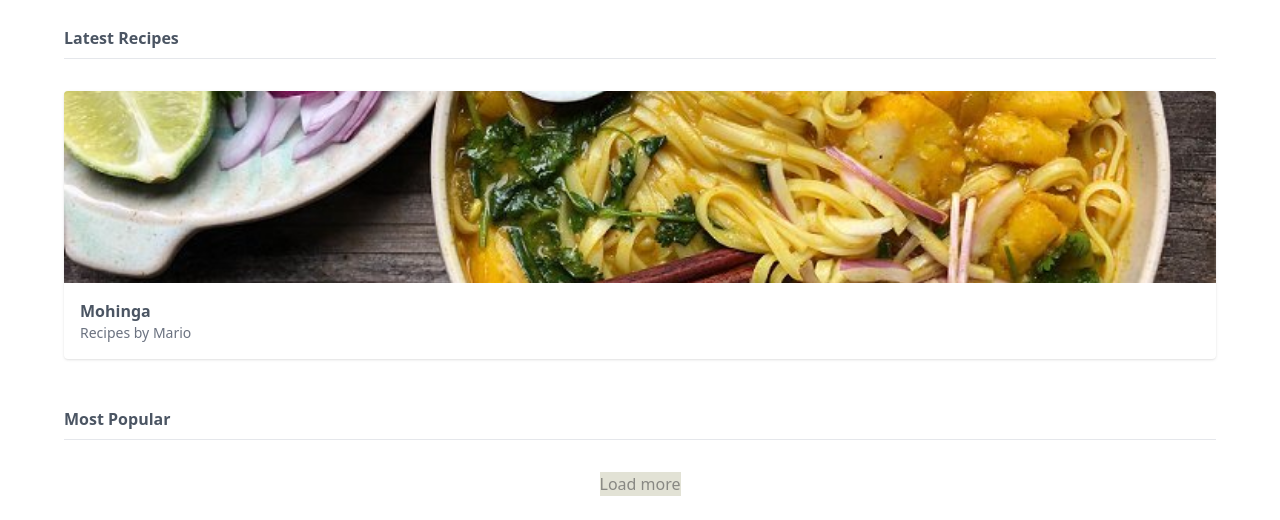
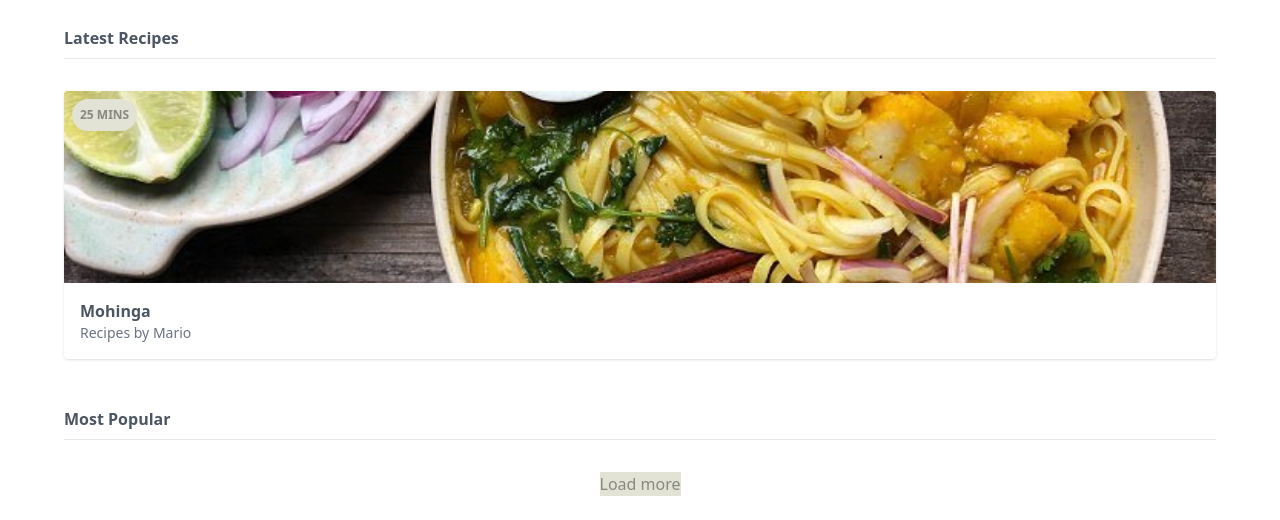
Before and after one commit to AungPhyoThant224/Tailwind-CSS, a website: page public/index.html in a window 1280 px wide. Shown: the part 291-811 px from the top of the page. Drawn offline with Linux system fonts and the light colour scheme.

Commit message:
- Badges.

```diff
--- a/public/index.html
+++ b/public/index.html
@@ -49,7 +49,7 @@
           </h4>
 
           <div class="mt-8">
-            <div class="bg-white rounded overflow-hidden shadow">
+            <div class="bg-white rounded overflow-hidden shadow relative">
               <img
                 src="mohinga.jpg"
                 alt="Mohinga"
@@ -60,6 +60,12 @@
                 <span class="block text-sm text-gray-500"
                   >Recipes by Mario</span
                 >
+              </div>
+
+              <div
+                class="bg-secondary-100 text-secondary-200 text-xs uppercase rounded-full font-bold p-2 absolute top-0 ml-2 mt-2"
+              >
+                <span>25 mins</span>
               </div>
             </div>
           </div>
```
Also changed, not shown: public/style.css.
